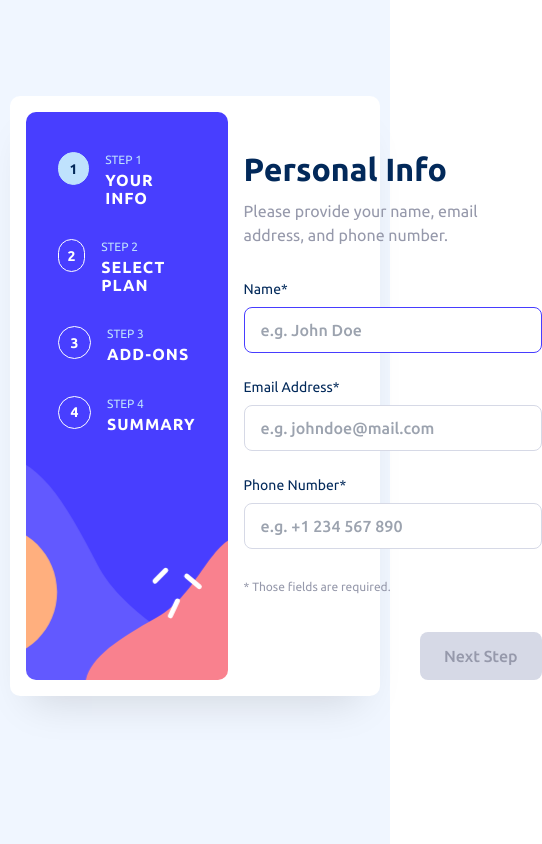
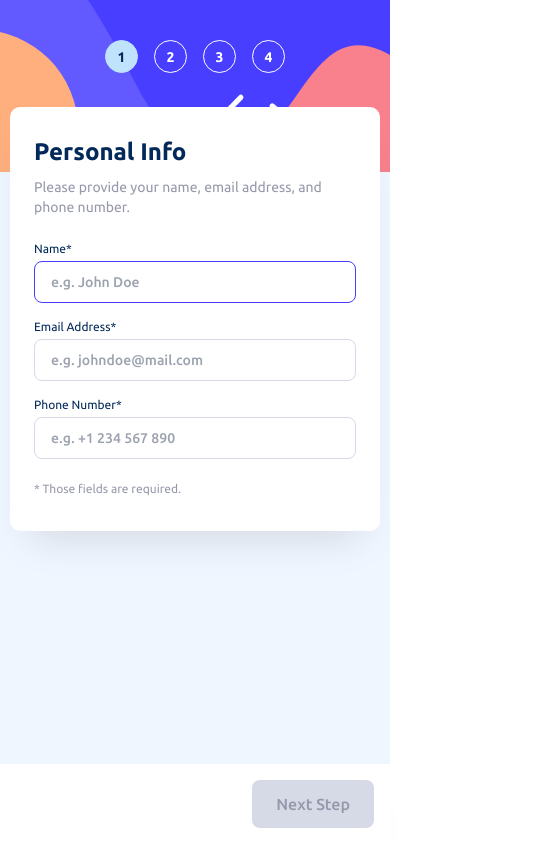
Before and after one commit to matheusdoedev/multi-step-form-vue, a Vue app: page / in a window 390 px wide. Shown: the whole page, 542 px wide, since content can reach past the window. Built offline with nearby package versions, Linux system fonts and the light colour scheme.

Commit message:
feat: :iphone: applies mobile responsiveness for personal info and select plan steps

```diff
--- a/src/assets/styles/settings/_breakpoints.scss
+++ b/src/assets/styles/settings/_breakpoints.scss
@@ -1,5 +1,5 @@
-$sm: 576px;
+$sm: 640px;
 $md: 768px;
-$lg: 1050px;
-$xl: 1200px;
-$xxl: 1400px;
+$lg: 1024px;
+$xl: 1280px;
+$xxl: 1536px;
--- a/src/components/FormStep.vue
+++ b/src/components/FormStep.vue
@@ -24,9 +24,9 @@ const {
 </script>
 
 <template>
-  <section v-if="active" class="form-step pt-10 pb-4 w-full">
-    <h3 class="title font-bold pb-3">{{ title }}</h3>
-    <p class="description pb-8 text-base">{{ description }}</p>
+  <section v-if="active" class="form-step lg:pt-10 lg:pb-4 w-full">
+    <h3 class="title font-bold pb-3 w-full">{{ title }}</h3>
+    <p class="description pb-6 lg:pb-8 text-sm lg:text-base">{{ description }}</p>
     <slot></slot>
     <footer v-if="!hideFooter" class="footer flex justify-between w-full">
       <BackButton v-if="!hideBackButton" />
@@ -61,4 +61,20 @@ const {
   position: absolute;
   bottom: 0;
 }
+
+@media (max-width: $lg) {
+  .title {
+    font-size: 24px;
+  }
+
+  .footer {
+    position: fixed;
+    bottom: 0;
+    left: 0;
+    width: 100vw;
+    background: $white;
+    padding: 16px;
+    box-shadow: 0 25px 40px -20px #00000011;
+  }
+}
 </style>
--- a/src/components/FormStepsSummary.vue
+++ b/src/components/FormStepsSummary.vue
@@ -2,6 +2,10 @@
 import { useMultiStepFormDataStore } from '@/stores'
 import { storeToRefs } from 'pinia'
 import { computed } from 'vue'
+
+type FormStepsSummaryProps = {
+  isMobile?: boolean
+}
 
 const formSteps = computed(() => [
   { order: 1, name: 'info', title: 'Your Info' },
@@ -11,19 +15,24 @@ const formSteps = computed(() => [
 ])
 const store = useMultiStepFormDataStore()
 const { currentStep } = storeToRefs(store)
+const { isMobile = false } = defineProps<FormStepsSummaryProps>()
 </script>
 
 <template>
-  <aside class="form-steps-status px-8 py-10">
-    <ul class="flex flex-col gap-y-8">
-      <li class="flex items-start gap-x-4" v-for="step in formSteps" :key="step.order">
+  <aside class="form-steps-status px-8 py-10" :class="{ 'form-steps-status--mobile': isMobile }">
+    <ul class="step-numbers flex flex-col gap-y-8">
+      <li
+        class="step-numbers-item flex items-start gap-x-4"
+        v-for="step in formSteps"
+        :key="step.order"
+      >
         <div
           class="step-number flex items-center justify-center rounded-full text-sm font-bold"
           :class="{ active: currentStep === step.order }"
         >
           {{ step.order }}
         </div>
-        <div class="flex flex-col">
+        <div class="step-number-info flex flex-col">
           <span class="step-description text-xs uppercase mb-1">Step {{ step.order }}</span>
           <h3 class="step-label uppercase font-bold">{{ step.title }}</h3>
         </div>
@@ -40,6 +49,38 @@ const { currentStep } = storeToRefs(store)
   background-position: center bottom;
   border-radius: 10px;
   height: 100%;
+
+  &--mobile {
+    display: none;
+  }
+
+  @media (max-width: $lg) {
+    display: none;
+
+    &--mobile {
+      display: flex;
+      background: url('../assets/images/bg-sidebar-mobile.svg') no-repeat;
+      background-size: cover;
+      width: 100vw;
+      height: 172px;
+      position: fixed;
+      top: 0;
+      left: 0;
+      border-radius: 0;
+      z-index: 1;
+
+      .step-numbers {
+        width: 100%;
+        flex-direction: row;
+        justify-content: center;
+        gap: 16px;
+      }
+
+      .step-number-info {
+        display: none;
+      }
+    }
+  }
 }
 
 .step-number {
--- a/src/components/SelectPlanStep.vue
+++ b/src/components/SelectPlanStep.vue
@@ -40,24 +40,26 @@ function handleNextStep() {
     :active="currentStep === 2"
     :on-next="handleNextStep"
   >
-    <ul class="flex items-center gap-4 w-full mb-8">
+    <ul class="flex flex-col lg:flex-row items-center gap-4 w-full mb-6 lg:mb-8">
       <li class="w-full" v-for="plan in planOptions" :key="plan.value">
         <button
-          class="plan-option flex flex-col rounded-lg py-5 px-4 text-left w-full"
+          class="plan-option flex gap-x-3.5 lg:flex-col rounded-lg p-4 lg:py-5 lg:px-4 text-left w-full"
           :class="{ selected: formData.plan === plan.value }"
           @click="() => changePlan(plan.value)"
         >
-          <img class="plan-option__image mb-10" :src="plan.icon" :alt="plan.label" />
-          <h3 class="plan-option__title font-medium text-base mb-2">{{ plan.label }}</h3>
+          <img class="plan-option__image lg:mb-10" :src="plan.icon" :alt="plan.label" />
+          <div class="flex flex-col">
+            <h3 class="plan-option__title font-medium text-base mb-1 lg:mb-2">{{ plan.label }}</h3>
             <span v-if="isMonthly" class="plan-option__value text-sm"
               >${{ plan.monthlyValue }}/mo</span
             >
             <span v-if="!isMonthly" class="plan-option__value text-sm"
               >${{ plan.yearlyValue }}/yr</span
             >
-          <span v-if="!isMonthly" class="plan-option__yearly-advantage mt-2 text-xs"
+            <span v-if="!isMonthly" class="plan-option__yearly-advantage mt-1 lg:mt-2 text-xs"
               >2 months free</span
             >
+          </div>
         </button>
       </li>
     </ul>
--- a/src/components/TextField.vue
+++ b/src/components/TextField.vue
@@ -29,9 +29,9 @@ const {
 </script>
 
 <template>
-  <div class="flex flex-col gap-y-2 mb-6">
+  <div class="flex flex-col gap-y-1 lg:gap-y-2 mb-4 lg:mb-6">
     <div class="flex items-center justify-between">
-      <label v-if="label" :for="name" class="label text-sm">{{ label }}</label>
+      <label v-if="label" :for="name" class="label text-xs lg:text-sm">{{ label }}</label>
       <span v-if="error" class="error-text font-bold text-xs">{{ error }}</span>
     </div>
     <input
@@ -39,7 +39,7 @@ const {
       :id="name"
       :name="name"
       :value="value"
-      class="input px-4 py-2.5 text-base font-medium rounded-lg"
+      class="input px-4 py-2.5 text-sm lg:text-base font-medium rounded-lg"
       :class="{ error: !!error }"
       @change="handleChange"
       :placeholder="placeholder"
--- a/src/views/HomeView.vue
+++ b/src/views/HomeView.vue
@@ -11,10 +11,11 @@ import {
 
 <template>
   <main class="wrapper">
+    <FormStepsSummary :is-mobile="true" />
     <div class="container flex justify-center w-full">
-      <section class="content p-4 w-full">
+      <section class="content py-8 px-6 lg:p-4 w-full">
         <FormStepsSummary />
-        <section class="steps">
+        <section class="steps w-full">
           <PersonalInfoStep />
           <SelectPlanStep />
           <AddOnStep />
@@ -51,4 +52,24 @@ import {
 .steps {
   height: 100%;
 }
+
+@media (max-width: $lg) {
+  .wrapper {
+    padding-bottom: 128px;
+  }
+
+  .content {
+    z-index: 2;
+    margin-top: 11px;
+    height: auto;
+
+    display: flex;
+    flex-direction: column;
+    align-items: center;
+  }
+
+  .steps {
+    max-width: 360px;
+  }
+}
 </style>
```
Lines whose indentation alone changed are shown as unchanged.
